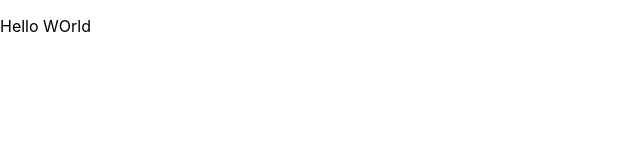
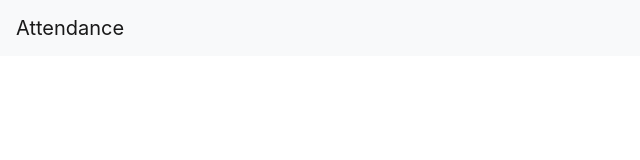
Before and after one commit to YashKumarVerma/attendance-frontend, a React (Create React App) app: page / in a window 1280 px wide. Shown: the top 160 px of the page, without its empty margins (0-640 px from the left). Built offline with nearby package versions, Linux system fonts and the light colour scheme.

Commit message:
New Component: NavBar Added

```diff
--- a/public/index.html
+++ b/public/index.html
@@ -1,20 +1,22 @@
 <!DOCTYPE html>
 <html lang="en">
+
 <head>
 	<meta charset="utf-8" />
 	<link rel="icon" href="%PUBLIC_URL%/favicon.ico" />
 	<meta name="viewport" content="width=device-width, initial-scale=1" />
 	<meta name="theme-color" content="#000000" />
-    <meta
-      name="description"
-      content="Web site created using create-react-app"
-    />
+	<meta name="description" content="Web site created using create-react-app" />
 	<link rel="apple-touch-icon" href="%PUBLIC_URL%/logo192.png" />
 	<!--
       manifest.json provides metadata used when your web app is installed on a
       user's mobile device or desktop. See https://developers.google.com/web/fundamentals/web-app-manifest/
     -->
 	<link rel="manifest" href="%PUBLIC_URL%/manifest.json" />
+
+	<link rel="stylesheet" href="https://maxcdn.bootstrapcdn.com/bootstrap/4.0.0/css/bootstrap.min.css"
+		integrity="sha384-Gn5384xqQ1aoWXA+058RXPxPg6fy4IWvTNh0E263XmFcJlSAwiGgFAW/dAiS6JXm" crossorigin="anonymous">
+
 	<!--
       Notice the use of %PUBLIC_URL% in the tags above.
       It will be replaced with the URL of the `public` folder during the build.
@@ -24,8 +26,9 @@
       work correctly both with client-side routing and a non-root public URL.
       Learn how to configure a non-root public URL by running `npm run build`.
     -->
-    <title>React App</title>
+	<title>Attendance Application</title>
 </head>
+
 <body>
 	<noscript>You need to enable JavaScript to run this app.</noscript>
 	<div id="root"></div>
@@ -40,4 +43,14 @@
       To create a production bundle, use `npm run build` or `yarn build`.
     -->
 </body>
+<script src="https://code.jquery.com/jquery-3.2.1.slim.min.js"
+	integrity="sha384-KJ3o2DKtIkvYIK3UENzmM7KCkRr/rE9/Qpg6aAZGJwFDMVNA/GpGFF93hXpG5KkN"
+	crossorigin="anonymous"></script>
+<script src="https://cdnjs.cloudflare.com/ajax/libs/popper.js/1.12.9/umd/popper.min.js"
+	integrity="sha384-ApNbgh9B+Y1QKtv3Rn7W3mgPxhU9K/ScQsAP7hUibX39j7fakFPskvXusvfa0b4Q"
+	crossorigin="anonymous"></script>
+<script src="https://maxcdn.bootstrapcdn.com/bootstrap/4.0.0/js/bootstrap.min.js"
+	integrity="sha384-JZR6Spejh4U02d8jOt6vLEHfe/JQGiRRSQQxSfFWpi1MquVdAyjUar5+76PVCmYl"
+	crossorigin="anonymous"></script>
+
 </html>
--- a/src/App.js
+++ b/src/App.js
@@ -1,8 +1,19 @@
 import React from "react";
 import "./App.css";
 
+import { BrowserRouter, Switch, Route } from "react-router-dom";
+
+// importing pages
+import LandingPage from "./pages/LandingPage";
+
 function App() {
-  return <p>Hello WOrld</p>;
+  return (
+    <BrowserRouter>
+      <Switch>
+        <Route exact path="/" component={LandingPage} />
+      </Switch>
+    </BrowserRouter>
+  );
 }
 
 export default App;
--- /dev/null
+++ b/src/components/navbar.jsx
@@ -0,0 +1,24 @@
+import React from "react";
+import { Link } from "react-router-dom";
+
+const navBar = ({ isLoggedIn }) => (
+  <nav class="navbar navbar-expand-lg navbar-light bg-light">
+    <a class="navbar-brand" href="/">
+      Attendance
+    </a>
+    <div class="collapse navbar-collapse" id="navbarText">
+      <ul class="navbar-nav mr-auto"></ul>
+      <span class="navbar-text pull-right">
+        {isLoggedIn ? (
+          <Link to="/logout">
+            <button type="button" className="btn btn-outline-danger">
+              Logout
+            </button>
+          </Link>
+        ) : null}
+      </span>
+    </div>
+  </nav>
+);
+
+export default navBar;
--- /dev/null
+++ b/src/pages/LandingPage.jsx
@@ -0,0 +1,12 @@
+import React from "react";
+
+// importing components
+import NavBar from "../components/navbar";
+
+const LandingPage = () => (
+  <div>
+    <NavBar isLoggedIn={false} />
+  </div>
+);
+
+export default LandingPage;
```
Lines whose indentation alone changed are shown as unchanged.
